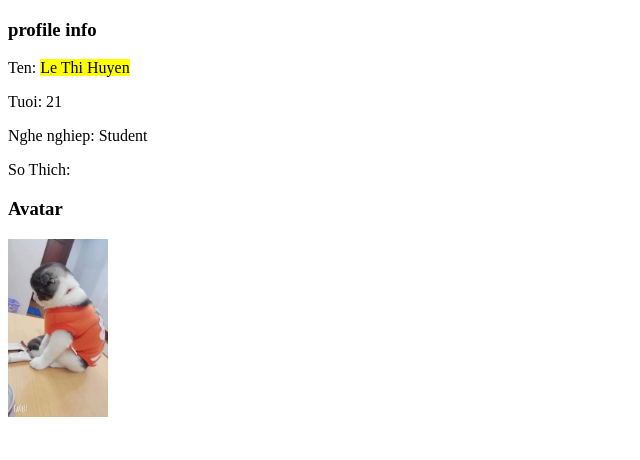
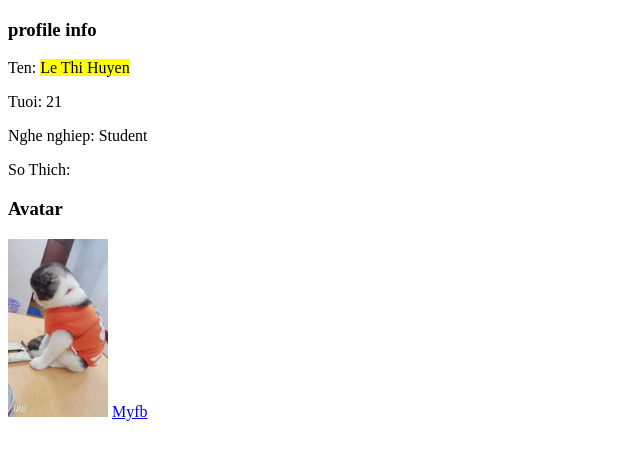
Before and after one commit to xuxubin99/xuxubin99, a plain HTML site: page index.html in a window 1280 px wide. Shown: the full height of the page, 0-640 px from the left. Drawn offline with Linux system fonts and the light colour scheme.

Commit message:
them link fb

```diff
--- a/index.html
+++ b/index.html
@@ -14,5 +14,6 @@
     <p>So Thich:  </p>
     <h3>Avatar</h3>
     <img width="100px" src="./image/him.jpg" alt="">
+    <a href="htpp://facebook.com/">Myfb</a>
 </body>
 </html>
```
